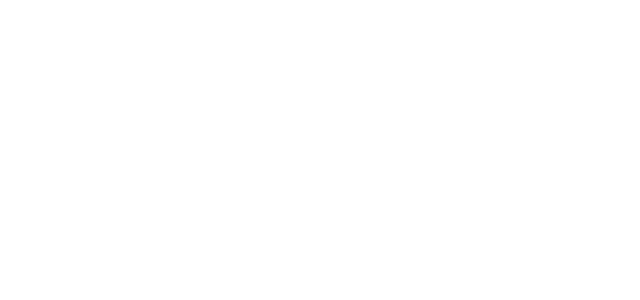
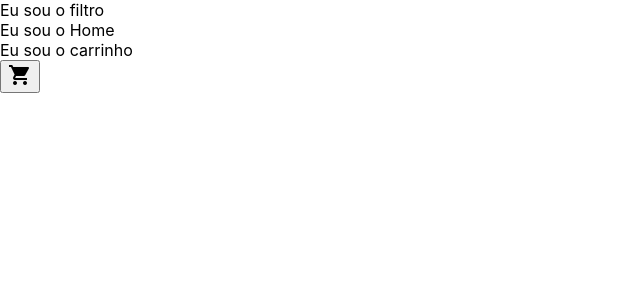
Before and after one commit to rosanarezende/HarryPotterShop, a React (Create React App) app: page / in a window 1280 px wide. Shown: the top 300 px of the page, without its empty margins (0-640 px from the left). Built offline with nearby package versions, Linux system fonts and the light colour scheme.

Commit message:
Estrutura

```diff
--- a/public/index.html
+++ b/public/index.html
@@ -24,7 +24,9 @@
       work correctly both with client-side routing and a non-root public URL.
       Learn how to configure a non-root public URL by running `npm run build`.
     -->
-    <title>React App</title>
+    <link href="https://fonts.googleapis.com/icon?family=Material+Icons" rel="stylesheet">
+
+    <title>Harry Potter Shop</title>
   </head>
   <body>
     <noscript>You need to enable JavaScript to run this app.</noscript>
--- a/src/App.js
+++ b/src/App.js
@@ -1,11 +1,24 @@
 import React from 'react';
+import styled from 'styled-components'
+import Filtro from './Components/Filtro';
+import Home from './Components/Home';
+import Carrinho from './Components/Carrinho';
 
+const Container = styled.div``
 
 function App() {
   return (
-    <div className="App">
+    <Container>
 
-    </div>
+      <Filtro/>
+
+      <Home/>
+
+      <Carrinho/>
+
+      <button><i className="material-icons">shopping_cart</i></button>
+
+    </Container>
   );
 }
 
--- a/src/Components/Carrinho.js
+++ b/src/Components/Carrinho.js
@@ -0,0 +1,14 @@
+import React from 'react';
+import styled from 'styled-components'
+
+const CarrinhoContainer = styled.div``
+
+function Carrinho() {
+  return (
+    <CarrinhoContainer>
+      Eu sou o carrinho
+    </CarrinhoContainer>
+  );
+}
+
+export default Carrinho;
--- a/src/Components/Filtro.js
+++ b/src/Components/Filtro.js
@@ -0,0 +1,14 @@
+import React from 'react';
+import styled from 'styled-components'
+
+const FiltroContainer = styled.div``
+
+function Filtro() {
+  return (
+    <FiltroContainer>
+      Eu sou o filtro
+    </FiltroContainer>
+  );
+}
+
+export default Filtro;
--- a/src/Components/Home.js
+++ b/src/Components/Home.js
@@ -0,0 +1,14 @@
+import React from 'react';
+import styled from 'styled-components'
+
+const HomeContainer = styled.div``
+
+function Home() {
+  return (
+    <HomeContainer>
+      Eu sou o Home
+    </HomeContainer>
+  );
+}
+
+export default Home;
```
